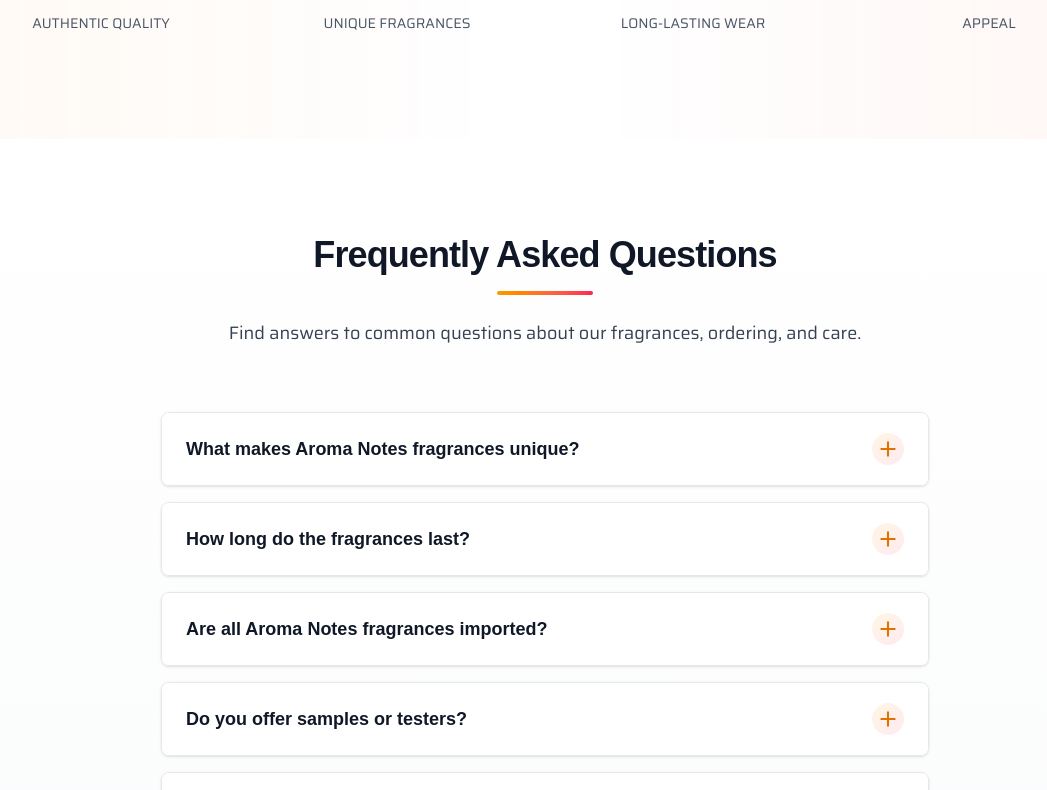
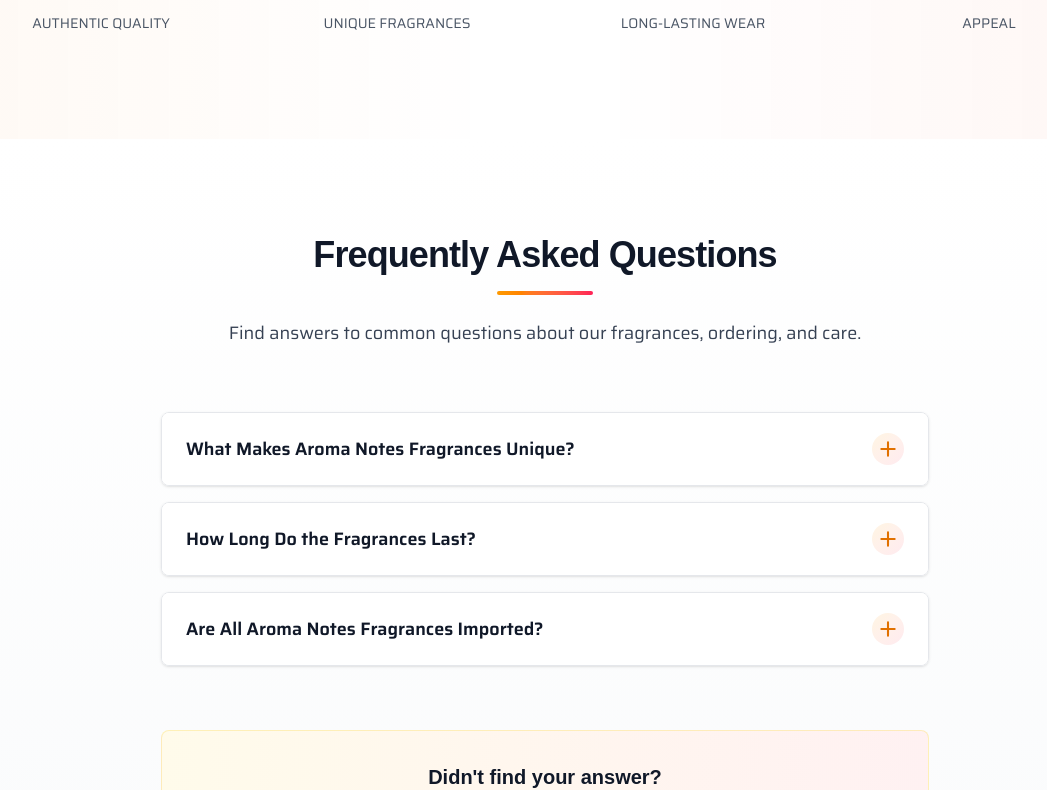
Before and after one commit to pawaaan9/aroma-notes, a Next.js app: page /about in a window 1280 px wide. Shown: the part 2010-2800 px from the top of the page, without its empty margins (95-1142 px from the left). Built offline with nearby package versions, Linux system fonts and the light colour scheme; a web font is replaced by a local one.

Commit message:
font changes

```diff
--- a/src/components/FAQ.tsx
+++ b/src/components/FAQ.tsx
@@ -8,28 +8,16 @@
 
 const faqItems: FAQItem[] = [
   {
-    question: "What makes Aroma Notes fragrances unique?",
-    answer: "Aroma Notes is a luxury fragrance house imported to Sri Lanka by Yusuf Bhai. Each fragrance features world-class compositions inspired by high-end niche perfumes, crafted with premium oils and exceptional precision. Our commitment to quality ensures every bottle delivers an authentic luxury experience with outstanding longevity."
+    question: "What Makes Aroma Notes Fragrances Unique?",
+    answer: "Aroma Notes brings Sri Lankans the rare opportunity to experience world-class luxury perfumes handcrafted by Yusuf Bhai. Known for his exceptional skill and precision, Yusuf Bhai creates fragrances inspired by high-end niche compositions, using only premium-quality oils. Through Aroma Notes, you can now enjoy these exclusive handmade creations — perfumes that blend authenticity, elegance, and long-lasting luxury, all in one bottle."
   },
   {
-    question: "How long do the fragrances last?",
-    answer: "Our fragrances are formulated for exceptional longevity, typically lasting 6 to 8 hours on the skin. The exact duration depends on your body chemistry and application method. For extended wear, we recommend reapplying throughout the day or using our complementary products."
+    question: "How Long Do the Fragrances Last?",
+    answer: "Yusuf Bhai handmade perfumes typically last 6 to 8 hours on the skin, depending on your body chemistry and application method. For the best results, apply on pulse points such as the wrists, neck, and behind the ears to enhance projection and longevity."
   },
   {
-    question: "Are all Aroma Notes fragrances imported?",
-    answer: "Yes, Aroma Notes is an imported luxury fragrance house exclusively brought to Sri Lanka by Yusuf Bhai. All our fragrances feature world-class compositions and premium ingredients sourced internationally, ensuring authentic quality and exceptional performance."
-  },
-  {
-    question: "Do you offer samples or testers?",
-    answer: "Yes, we offer fragrance samples for many of our collections, allowing you to experience the luxury before committing to a full bottle. Contact us through WhatsApp to request samples or discuss fragrance consultations with our team."
-  },
-  {
-    question: "Can I return or exchange a fragrance?",
-    answer: "We want you to be completely satisfied with your purchase. Please contact our customer service team within 30 days of purchase for return or exchange options. Check our Exchange Policy for complete details."
-  },
-  {
-    question: "How should I store my fragrance?",
-    answer: "Store your fragrance in a cool, dark place away from direct sunlight and heat. The ideal storage temperature is between 15 to 25 degrees Celsius. Avoid storing in bathrooms due to humidity, as this can affect the fragrance's integrity and longevity."
+    question: "Are All Aroma Notes Fragrances Imported?",
+    answer: "Yes. All Aroma Notes fragrances are imported from Yusuf Bhai, who handcrafts each perfume with premium ingredients and world-class expertise. Every fragrance you find at Aroma Notes is an authentic handmade creation, brought directly from his luxury perfume collection to Sri Lanka."
   }
 ];
 
@@ -71,7 +59,7 @@
                 onClick={() => toggleItem(index)}
                 className="w-full px-6 py-5 flex items-center justify-between bg-white hover:bg-gray-50 transition-colors duration-200 text-left"
               >
-                <h3 className="text-lg font-semibold text-gray-900 group-hover:text-amber-600 transition-colors duration-200">
+                <h3 className="text-lg font-bold text-gray-900 group-hover:text-amber-600 transition-colors duration-200 font-saira">
                   {item.question}
                 </h3>
                 <div className="flex-shrink-0 ml-4">
@@ -114,7 +102,7 @@
               {/* FAQ Answer - Expandable Content */}
               {openIndex === index && (
                 <div className="px-6 py-5 bg-gradient-to-br from-gray-50 to-white border-t border-gray-200 animate-fade-in-up">
-                  <p className="text-gray-700 leading-relaxed font-poppins">
+                  <p className="text-gray-700 leading-relaxed font-saira">
                     {item.answer}
                   </p>
                 </div>
```
